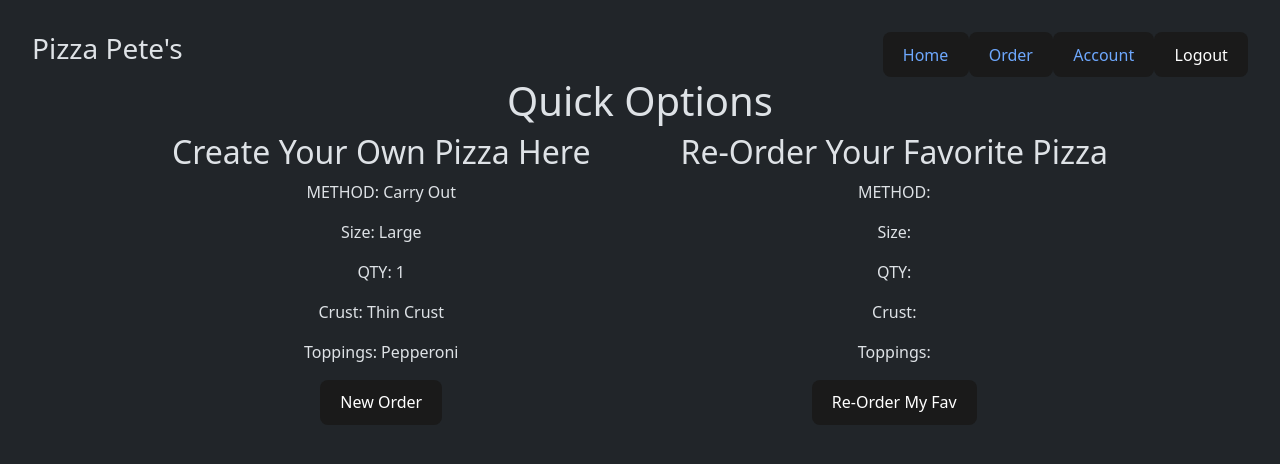
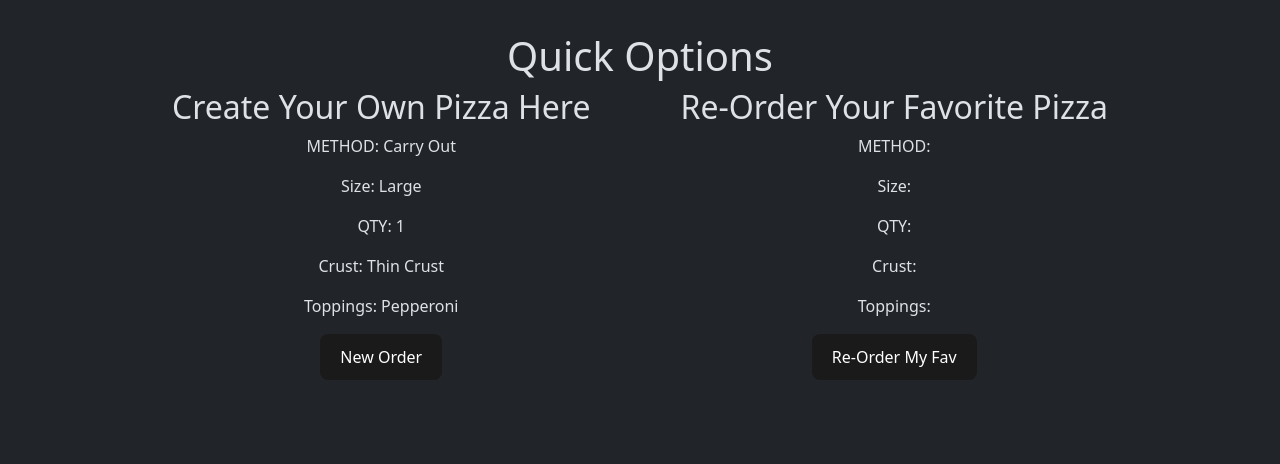
Before and after one commit to Zeraxle/Group_10_Group_Project, a React (Vite) app in the folder client/: page /home in a window 1280 px wide. Shown: the top 464 px of the page. Built offline with nearby package versions, Linux system fonts and the light colour scheme; no server answers.

Commit message:
updated navbar

```diff
--- a/client/src/App.jsx
+++ b/client/src/App.jsx
@@ -13,7 +13,7 @@ function App() {
   const [loggedInUser, setLoggedInUser] = useState({})
   const [loggedInUserPizza, setLoggedInUserPizza] = useState({})
   return (<>
-  <Nav loggedInUser={loggedInUser}/>
+  <Nav loggedInUser={loggedInUser} setLoggedInUser={setLoggedInUser}/>
   <Routes>
     <Route path='/' element={<RegistrationForm setLoggedInUser={setLoggedInUser}/>}/>
     <Route path='/login' element={<LoginForm setLoggedInUser={setLoggedInUser} loggedInUser={loggedInUser}/>}/>
--- a/client/src/components/Nav.jsx
+++ b/client/src/components/Nav.jsx
@@ -3,16 +3,19 @@ import {useParams} from 'react-router-dom'
 import {useState, useEffect} from 'react'
 import { logOutUser } from "../services/UserServices"
 
-const Nav = ({loggedInUser}) => {
+const Nav = ({loggedInUser, setLoggedInUser}) => {
 
-    // const {loggedInUser} = props
+    if(loggedInUser.id){
+        // const {loggedInUser} = props
     const navigate = useNavigate()
     const Logout = () => {
-        if (loggedInUser.id){
-            logOutUser(loggedInUser.id)
-                .then(res => navigate('/'))
-                .catch(err => console.log(err))
-        }
+        logOutUser(loggedInUser.id)
+            .then(res => {
+                setLoggedInUser({})
+                navigate('/')
+            })
+            .catch(err => console.log(err))
+
     }
 
 
@@ -30,6 +33,7 @@ const Nav = ({loggedInUser}) => {
             </nav>
         </header>
     </>)
+    }
 }
 
 export default Nav
```
